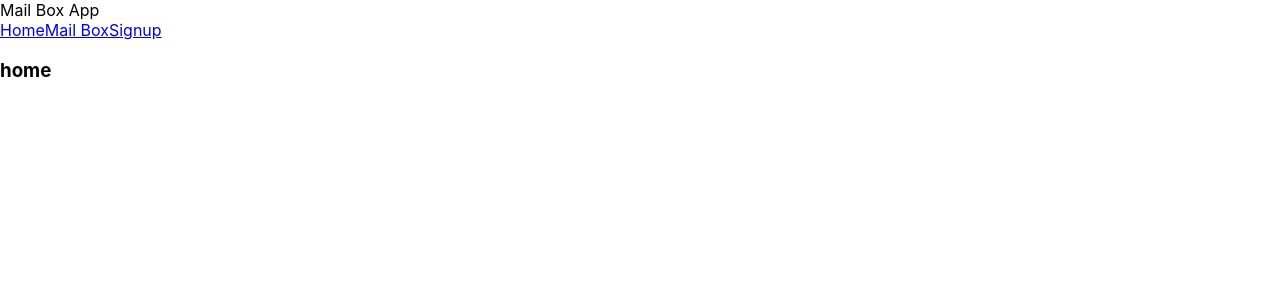
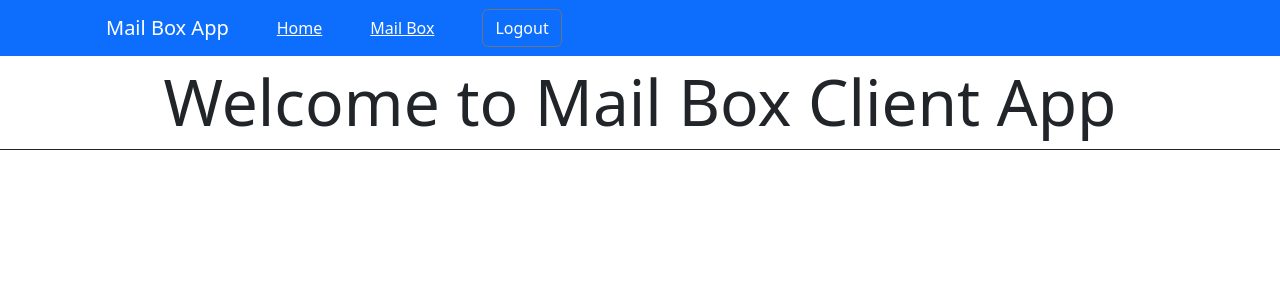
Before and after one commit to tanukeshari/mailbox_react, a React (Create React App) app: page / in a window 1280 px wide. Shown: the top 300 px of the page. Built offline with nearby package versions, Linux system fonts and the light colour scheme; sample sign-in values are in the browser's storage.

Commit message:
Login Screen

```diff
--- a/package.json
+++ b/package.json
@@ -3,15 +3,19 @@
   "version": "0.1.0",
   "private": true,
   "dependencies": {
+    "@reduxjs/toolkit": "^1.9.5",
     "@testing-library/jest-dom": "^5.16.5",
     "@testing-library/react": "^13.4.0",
     "@testing-library/user-event": "^13.5.0",
+    "bootstrap": "^5.2.3",
     "react": "^18.2.0",
     "react-bootstrap": "^2.7.4",
     "react-dom": "^18.2.0",
+    "react-redux": "^8.0.5",
     "react-router-dom": "^6.10.0",
     "react-scripts": "5.0.1",
     "react-toastify": "^9.1.2",
+    "redux": "^4.2.1",
     "web-vitals": "^2.1.4"
   },
   "scripts": {
--- a/src/App.js
+++ b/src/App.js
@@ -5,14 +5,16 @@ import { ToastContainer } from 'react-toastify';
 import Header from "./components/Header/Header";
 import Home from "./components/Pages/Home";
 import AuthForm from "./components/Auth/AuthForm";
+import PrivateRoute from "./components/Pages/PrivateRoute";
 
 const router = createBrowserRouter([
   {
     path: "/",
     element: <Header />,
     children: [
-      { path: "/", element: <Home/> },
-      { path: "/authform", element: <AuthForm/>},
+      { path: "/", element: <PrivateRoute><Home/></PrivateRoute> },
+      { path: "/authform", element: <AuthForm/> },
+      { path: "*", element: <AuthForm/> },
     ],
   },
 ]);
--- a/src/components/Header/Header.js
+++ b/src/components/Header/Header.js
@@ -1,20 +1,40 @@
 import React from "react";
 import { NavLink ,Outlet } from "react-router-dom";
+import { useDispatch, useSelector } from "react-redux";
 
+import { authAction } from "../../store/AuthSlicer";
 import Container from 'react-bootstrap/Container';
 import Nav from 'react-bootstrap/Nav';
 import Navbar from 'react-bootstrap/Navbar';
 
 const Header = () => {
+  const IdToken = useSelector((state) => state.auth.IdToken)
+  const dispatch = useDispatch();
+
     return (
         <>
         <Navbar bg="primary" variant="light">
         <Container>
           <Navbar.Brand className="mx-4 text-white">Mail Box App</Navbar.Brand>
-          <Nav className="me-auto">
+          <Nav className="me-auto align-items-center">
             <NavLink to="/" className="mx-4 text-white">Home</NavLink>
-            <NavLink to="/" className="mx-4 text-white">Mail Box</NavLink>
-            <NavLink to="/authform" className="mx-4 text-white">Signup</NavLink>
+            <NavLink to="/mail" className="mx-4 text-white">Mail Box</NavLink>
+            {!IdToken ? (
+                <NavLink to="/authform">
+                  <button className="btn mx-4 text-white btn-outline-secondary">Login</button>
+                </NavLink>
+              ) : (
+                <NavLink to="/authform">
+                  <button
+                    onClick={() => {
+                      dispatch(authAction.logout());
+                    }}
+                    className="btn mx-4 text-white btn-outline-secondary"
+                  >
+                    Logout
+                  </button>
+                </NavLink>
+                )}
           </Nav>
         </Container>
       </Navbar>
--- a/src/components/Pages/Home.js
+++ b/src/components/Pages/Home.js
@@ -1,9 +1,11 @@
 import React from "react";
 
 const Home = () => {
-    return (
-        <h3>home</h3>
-    );
+  return (
+    <>
+      <h1 className="d-flex justify-content-center display-3 border-bottom p-2 border-1 border-dark">Welcome to Mail Box Client App</h1>
+    </>
+  );
 };
 
 export default Home;
--- /dev/null
+++ b/src/components/Pages/PrivateRoute.js
@@ -0,0 +1,13 @@
+import React from "react";
+import { Navigate } from "react-router-dom";
+import { useSelector } from "react-redux";
+
+const PrivateRoute = (props) => {
+
+    const token = useSelector(state => state.auth.IdToken)
+    // let token = localStorage.getItem('idToken');
+
+    return token ? props.children : <Navigate to='/authform' />
+};
+
+export default PrivateRoute;
--- a/src/index.js
+++ b/src/index.js
@@ -4,10 +4,21 @@ import './index.css';
 import App from './App';
 import reportWebVitals from './reportWebVitals';
 
+import { Provider } from 'react-redux';
+import store from './store';
+
+/*
+   React Bootstrap
+*/
+import "../node_modules/react-bootstrap/dist/react-bootstrap";
+import "../node_modules/bootstrap/dist/css/bootstrap.css"
+
 const root = ReactDOM.createRoot(document.getElementById('root'));
 root.render(
   <React.StrictMode>
-    <App />
+    <Provider store={store}>
+      <App />
+    </Provider>
   </React.StrictMode>
 );
 
--- /dev/null
+++ b/src/store/AuthSlicer.js
@@ -0,0 +1,26 @@
+import { createSlice } from "@reduxjs/toolkit";
+
+const initialAuthState = {
+    isLogin: false,
+    IdToken: localStorage.getItem('idToken'),
+}
+
+const authSlice = createSlice({
+    name: 'authentication',
+    initialState: initialAuthState,
+    reducers: {
+        login(state, action) {
+            localStorage.setItem('idToken',action.payload);
+            state.isLogin = true;
+            state.IdToken = action.payload
+        },
+        logout(state) {
+            localStorage.removeItem('idToken')
+            localStorage.removeItem('userEmail')
+             state.isLogin = false
+             state.IdToken = null
+        },
+    }
+})
+export const authAction = authSlice.actions
+export default authSlice
--- /dev/null
+++ b/src/store/index.js
@@ -0,0 +1,8 @@
+import { configureStore } from "@reduxjs/toolkit";
+import authSlice from "./AuthSlicer"
+
+const store = configureStore({
+    reducer: { auth: authSlice.reducer},
+});
+
+export default store;
```
Also changed, not shown: 1 other file (tests, documents, lock files or other folders).
